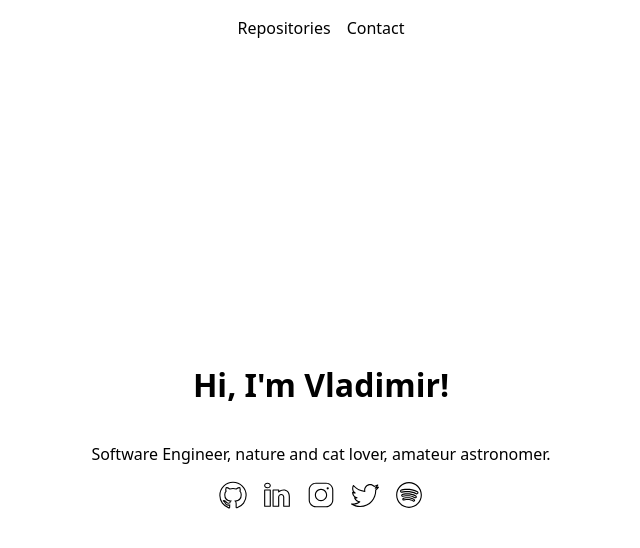
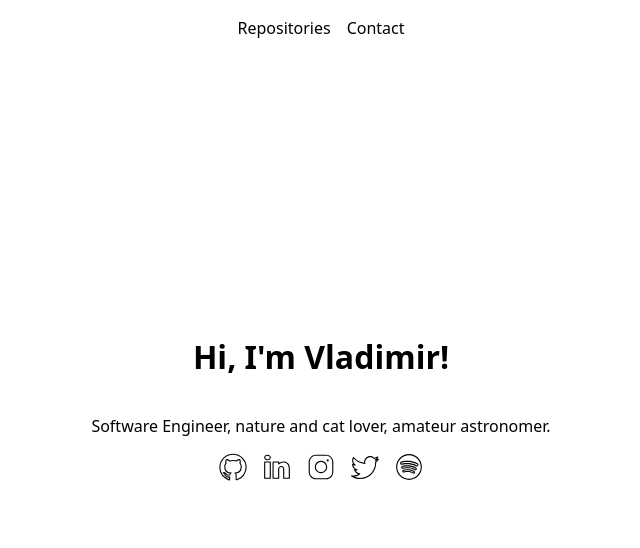
Before and after one commit to VladimirDev93/VladimirDev93.github.io, a Next.js app: page / in a window 1280 px wide. Shown: the top 548 px of the page, without its empty margins (319-959 px from the left). Built offline with nearby package versions, Linux system fonts and the light colour scheme.

Commit message:
style(Main): Adds minor CSS update(s)

```diff
--- a/components/main/main.module.scss
+++ b/components/main/main.module.scss
@@ -2,7 +2,7 @@
   display: flex;
   align-items: center;
   justify-content: center;
-  min-height: calc(100vh - 56px);
+  min-height: calc(100vh - 112px);
   flex-direction: column;
 }
 
```
